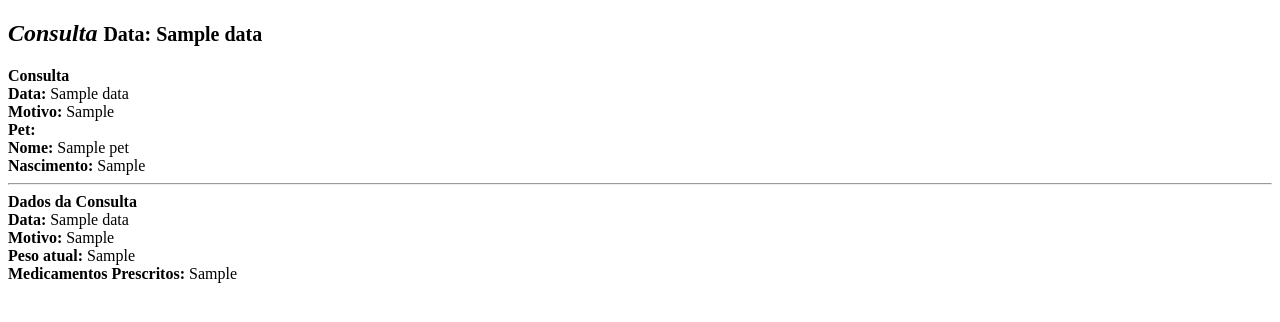
After one commit to Ig0or/django_clinica-pet-treinaweb, a Django app: template app/templates/consultas/consulta_email.html in a window 1280 px wide. The commit adds this page. Shown: the top 322 px of the page. Run offline with Django 4.2, Linux system fonts and the light colour scheme; the template is opened without the code that fills it: most values are stand-ins (such as "Sample title", 1, 10 or a date in 2020).

Commit message:
view envio de consulta por email

```diff
--- /dev/null
+++ b/app/templates/consultas/consulta_email.html
@@ -0,0 +1,46 @@
+<!DOCTYPE html>
+<html lang="en">
+<head>
+    <meta charset="UTF-8">
+    <meta http-equiv="X-UA-Compatible" content="IE=edge">
+    <meta name="viewport" content="width=device-width, initial-scale=1.0">
+    <title>Document</title>
+</head>
+<body>
+    <section class="invoice">
+        <div class="row">
+            <div class="col-xs-12">
+                <h2 class="page-header">
+                    <i class="fa fa-globe">Consulta</i>
+                    <small class="pull-right">Data: {{ consulta.data }}</small>
+                </h2>
+            </div>
+        </div>
+        <div class="row invoice-info">
+            <div class="col-sm-4 invoice-col">
+                <b>Consulta</b>
+                <br>
+                <b>Data: </b> {{ consulta.data}} <br>
+                <b>Motivo: </b> {{ consulta.motivo_consulta}} <br>
+            </div>
+            <div class="col-sm-4 invoice-col">
+                <b>Pet:</b>
+                <br>
+                <b>Nome: </b> {{ consulta.pet.nome }} <br>
+                <b>Nascimento: </b> {{ consulta.pet.data_nascimento }} <br>
+            </div>
+        </div>
+        <hr>
+        <div class="row">
+            <div class="col-sm-12">
+                <b>Dados da Consulta</b>
+                <br>
+                <b>Data: </b> {{ consulta.data}} <br>
+                <b>Motivo: </b> {{ consulta.motivo_consulta}} <br>
+                <b>Peso atual: </b> {{ consulta.peso_atual}} <br>
+                <b>Medicamentos Prescritos: </b> {{ consulta.exames_prescritos}} <br>
+            </div>
+        </div>
+    </section>
+</body>
+</html>
--- a/app/urls.py
+++ b/app/urls.py
@@ -15,5 +15,6 @@ urlpatterns = [
     path('cadastrar_funcionario', funcionario_views.cadastrar_funcionario, name='cadastrar_funcionario'),
     path('listar_funcionarios', funcionario_views.listar_funcionarios, name='listar_funcionarios'),
     path('login', autenticacao_views.login_usuario, name='login'),
-    path('logout', autenticacao_views.deslogar_usuario, name='logout')
+    path('logout', autenticacao_views.deslogar_usuario, name='logout'),
+    path('enviar_consulta/<int:id>', consulta_views.enviar_email_consulta, name='enviar_consulta'),
 ]
```
Also changed, not shown: app/templates/consultas/lista_consulta.html (+26 -21 lines), app/views/consulta_views.py (+15 -0 lines).
